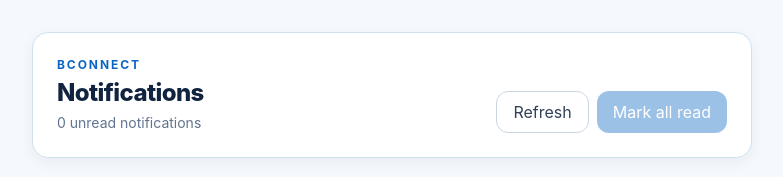
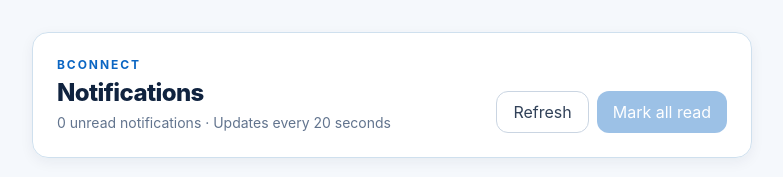
Before and after one commit to a3bcruz-jpg/BConnect, a Next.js app: page /notifications in a window 1280 px wide. Shown: the top 177 px of the page, without its empty margins (248-1031 px from the left). Built offline with nearby package versions, Linux system fonts and the light colour scheme; no server answers.

Commit message:
feat: refresh notifications automatically

```diff
--- a/src/app/notifications/page.tsx
+++ b/src/app/notifications/page.tsx
@@ -57,7 +57,11 @@ export default function NotificationsPage() {
     }
   }
 
-  useEffect(() => { void loadNotifications(); }, []);
+  useEffect(() => {
+    void loadNotifications();
+    const timer = window.setInterval(() => { void loadNotifications(); }, 20000);
+    return () => window.clearInterval(timer);
+  }, []);
 
   return (
     <main className="min-h-screen bg-[#f5f8fc] text-[#10233f] bc-page-enter">
@@ -67,7 +71,7 @@ export default function NotificationsPage() {
             <div>
               <p className="text-xs font-bold uppercase tracking-[0.16em] text-[#0b66c3]">BConnect</p>
               <h1 className="mt-1 text-2xl font-extrabold tracking-tight">Notifications</h1>
-              <p className="mt-1 text-sm text-slate-500" aria-live="polite">{unread} unread notification{unread === 1 ? '' : 's'}</p>
+              <p className="mt-1 text-sm text-slate-500" aria-live="polite">{unread} unread notification{unread === 1 ? '' : 's'} · Updates every 20 seconds</p>
             </div>
             <div className="flex gap-2">
               <button type="button" onClick={() => void loadNotifications()} disabled={loading} className="rounded-xl border border-slate-300 bg-white px-4 py-2 text-sm font-semibold text-slate-700 transition hover:bg-slate-50 focus:outline-none focus:ring-2 focus:ring-[#0b66c3] disabled:cursor-not-allowed disabled:opacity-50">Refresh</button>
```
